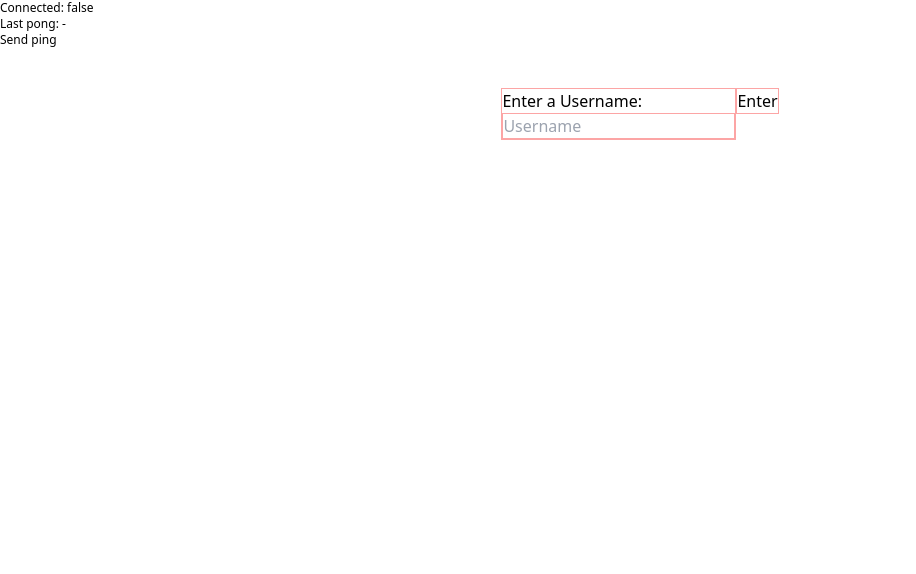
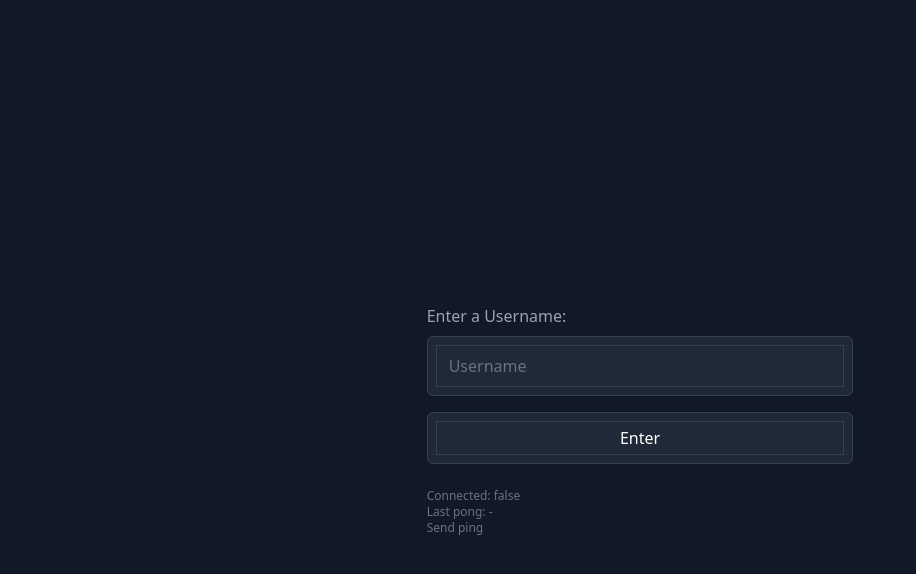
Before and after one commit to PeterSYoo/chatroom-frontend-vite-tailwind, a React (Vite) app: page / in a window 1280 px wide. Shown: the top 574 px of the page, without its empty margins (0-916 px from the left). Built offline with nearby package versions, Linux system fonts and the light colour scheme; no server answers.

Commit message:
refactor: Renames home to login.

```diff
--- a/src/Router.tsx
+++ b/src/Router.tsx
@@ -2,7 +2,7 @@ import { createContext, useEffect, useState } from 'react';
 import { Route, Routes } from 'react-router-dom';
 import { io } from 'socket.io-client';
 import Chat from './pages/Chat';
-import Home from './pages/Home';
+import Login from './pages/Login';
 
 const Router = () => {
   const [socket, setSocket] = useState<any>(io(import.meta.env.VITE_APP));
@@ -47,7 +47,7 @@ const Router = () => {
       <Route
         index
         element={
-          <Home
+          <Login
             isConnected={isConnected}
             lastPong={lastPong}
             sendPing={sendPing}
--- a/src/pages/Home.tsx
+++ /dev/null
@@ -1,43 +0,0 @@
-import { Link } from 'react-router-dom';
-
-const Home = ({
-  isConnected,
-  lastPong,
-  sendPing,
-  setUsername,
-  joinRoom,
-}: any) => {
-  return (
-    <>
-      <div className="text-xs">
-        <p>Connected: {'' + isConnected}</p>
-        <p>Last pong: {lastPong || '-'}</p>
-        <button onClick={sendPing}>Send ping</button>
-      </div>
-      <div className="flex justify-center mt-10">
-        <div className="flex flex-col border-red-300 border">
-          <label htmlFor="" className="">
-            Enter a Username:
-          </label>
-          <input
-            type="text"
-            className="border-red-300 border"
-            placeholder="Username"
-            onChange={(e) => setUsername(e.target.value)}
-          />
-        </div>
-        <Link
-          to={{
-            pathname: '/chat',
-          }}
-        >
-          <button className="border border-red-300" onClick={joinRoom}>
-            Enter
-          </button>
-        </Link>
-      </div>
-    </>
-  );
-};
-
-export default Home;
--- /dev/null
+++ b/src/pages/Login.tsx
@@ -0,0 +1,49 @@
+import { Link } from 'react-router-dom';
+
+const Login = ({
+  isConnected,
+  lastPong,
+  sendPing,
+  setUsername,
+  joinRoom,
+}: any) => {
+  return (
+    <>
+      <div className="h-screen min-w-screen bg-gray-900">
+        <div className="w-full h-full flex flex-col justify-center items-center gap-6">
+          <div className="flex flex-col justify-center items-center mt-10 w-1/3 gap-2">
+            <label className="text-gray-400 w-full">Enter a Username:</label>
+            <div className="flex flex-col w-full border border-gray-700 p-2 bg-gray-800 rounded-md">
+              <input
+                type="text"
+                className="p-2 px-3 w-full bg-gray-800 border border-gray-700 focus:outline-none text-white placeholder:text-gray-500"
+                placeholder="Username"
+                onChange={(e) => setUsername(e.target.value)}
+              />
+            </div>
+            <Link
+              to={{
+                pathname: '/chat',
+              }}
+              className="col-start-11 col-span-2 border border-gray-700 p-2 bg-gray-800 rounded-md w-full mt-2"
+            >
+              <button
+                className="flex justify-center items-center w-full h-full bg-gray-800 text-white border border-gray-700 hover:bg-gray-900 px-2 py-1"
+                onClick={joinRoom}
+              >
+                Enter
+              </button>
+            </Link>
+          </div>
+          <div className="text-xs text-gray-500 w-1/3">
+            <p>Connected: {'' + isConnected}</p>
+            <p>Last pong: {lastPong || '-'}</p>
+            <button onClick={sendPing}>Send ping</button>
+          </div>
+        </div>
+      </div>
+    </>
+  );
+};
+
+export default Login;
```
